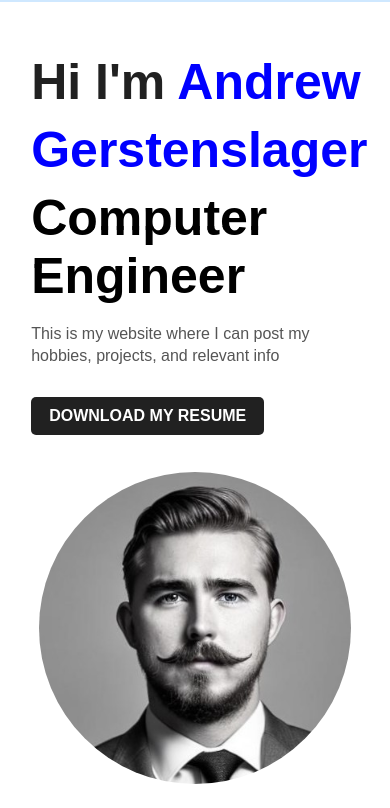
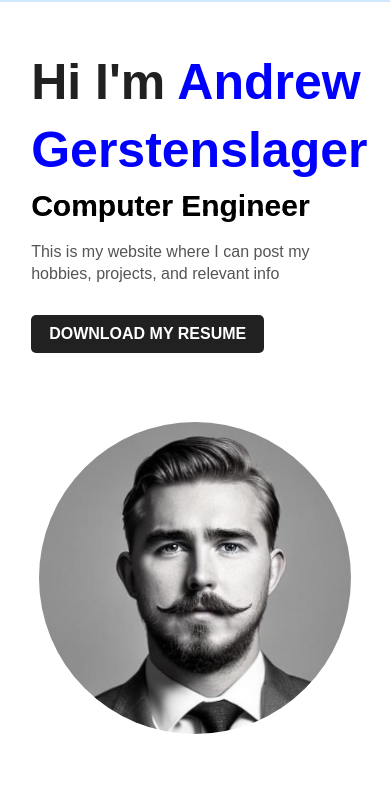
Before and after one commit to AndrewGerstenslager/portfolio_website, a plain HTML site: page index.html in a window 390 px wide. Shown: the part 148-956 px from the top of the page. After the commit the page ends 906 px from the top, so only its background shows below. Drawn offline with Linux system fonts and the light colour scheme.

Commit message:
updated index page

```diff
--- a/css/index_styles.css
+++ b/css/index_styles.css
@@ -60,16 +60,6 @@ p{
     margin-bottom: 20px;
 }
 
-@media only screen and (max-width: 1000px) {
-  .portrait{
-      width: 80%;
-      height: auto;
-      position: relative;
-      left: 10%;
-      margin-top: 470px
-  }
-}
-
 .stack {
   display: grid;
   grid-template-columns: 1fr;
@@ -122,10 +112,18 @@ p{
   4%, 100% {  text-shadow: none; transform: none; }
 }
 
+@media only screen and (max-width: 1200px) {
+  .portrait{
+      width: 80%;
+      height: auto;
+      position: relative;
+      left: 10%;
+      margin-top: 550px
+  }
+}
 
 
-
-@media only screen and (max-width: 1000px) {
+@media only screen and (max-width: 800px) {
   h1{
     font-size: 50px;
     color: #212121;
@@ -142,4 +140,16 @@ p{
       color: #555;
       line-height: 22px;
   }
+
+  .stack span {
+    font-size: 30px;
+  }
+
+  .portrait{
+    width: 80%;
+    height: auto;
+    position: relative;
+    left: 10%;
+    margin-top: 420px
+  }
 }
```
